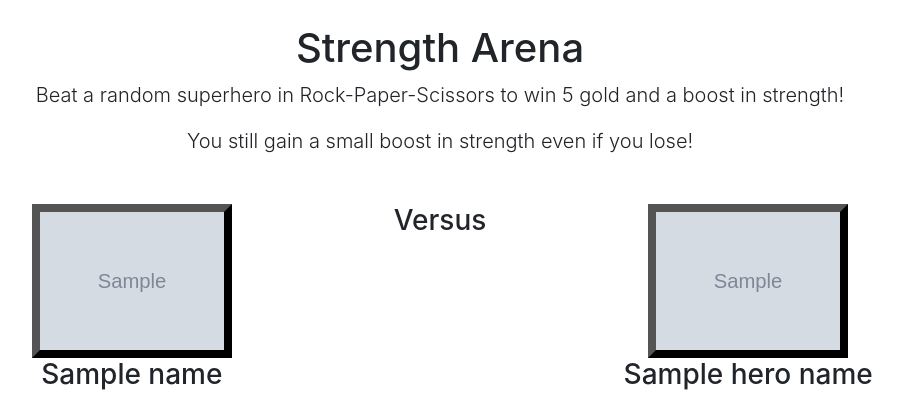
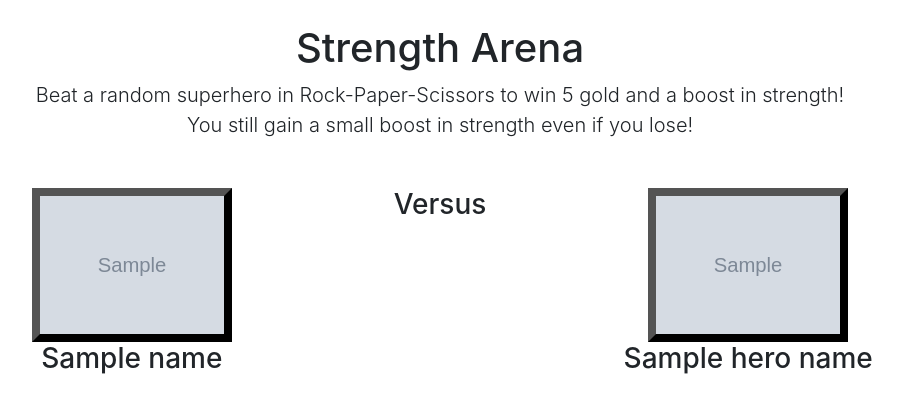
Before and after one commit to Kevin16777216/qafee__caiK-chenT-jamalK-kimT, a Flask app: template templates/strength.html in a window 1280 px wide. Shown: the part 64-484 px from the top of the page, without its empty margins (200-1103 px from the left). Run offline with Flask 2, Linux system fonts and the light colour scheme; the template is opened without the code that fills it: most values are stand-ins (such as "Sample title", 1, 10 or a date in 2020); some libraries are stand-ins or nearby versions.

Commit message:
finalized

```diff
--- a/templates/strength.html
+++ b/templates/strength.html
@@ -5,8 +5,7 @@
 {% block body %}
 <div id="title block" class="container my-4 text-center">
   <h1>Strength Arena</h1>
-  <p class="lead">Beat a random superhero in Rock-Paper-Scissors to win 5 gold and a boost in strength!</p>
-  <p class="lead">You still gain a small boost in strength even if you lose!</p>
+  <p class="lead">Beat a random superhero in Rock-Paper-Scissors to win 5 gold and a boost in strength!<br>You still gain a small boost in strength even if you lose!</p>
 </div>
 
 <div id="versus" class="container my-5 text-center">
```
Also changed, not shown: rammm.db.
